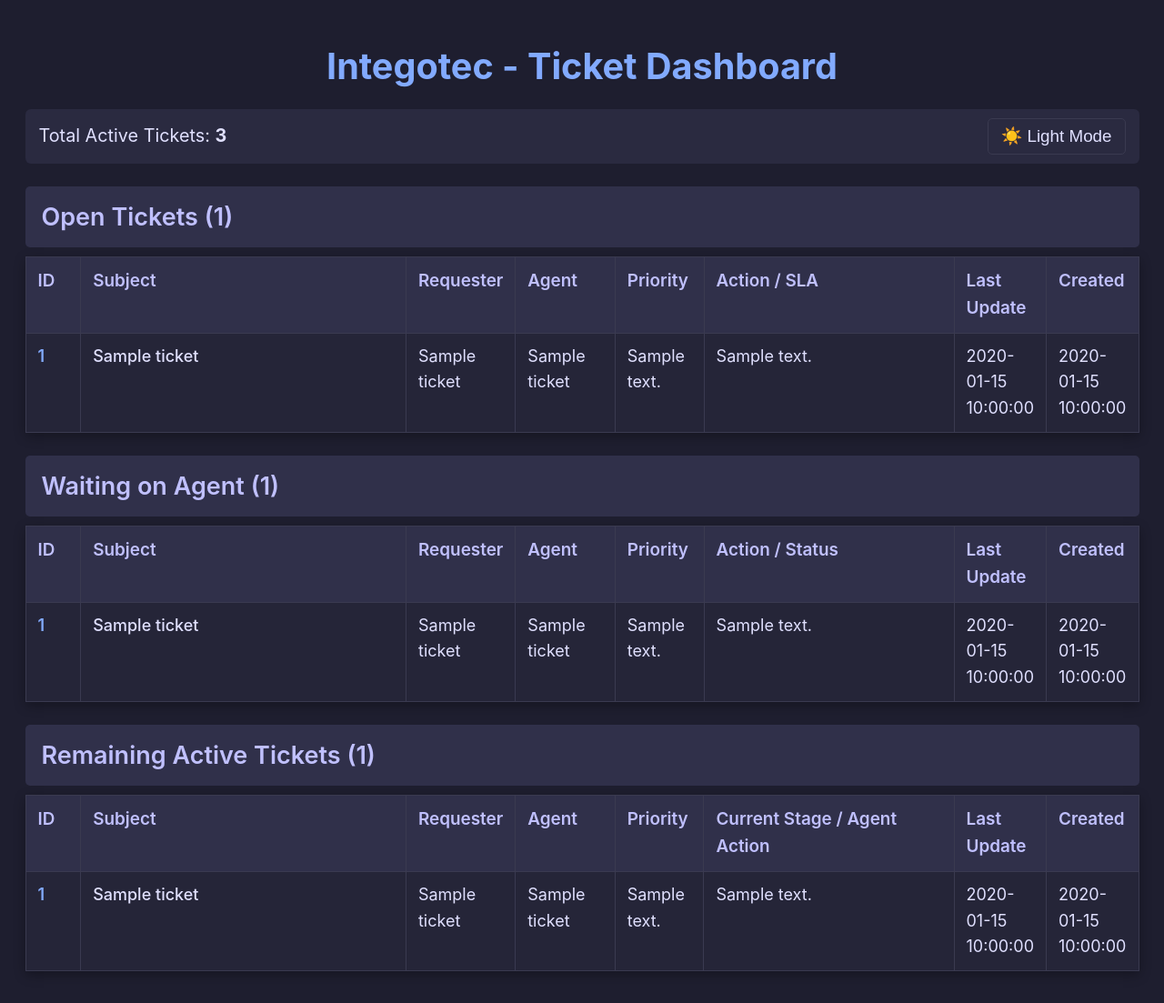
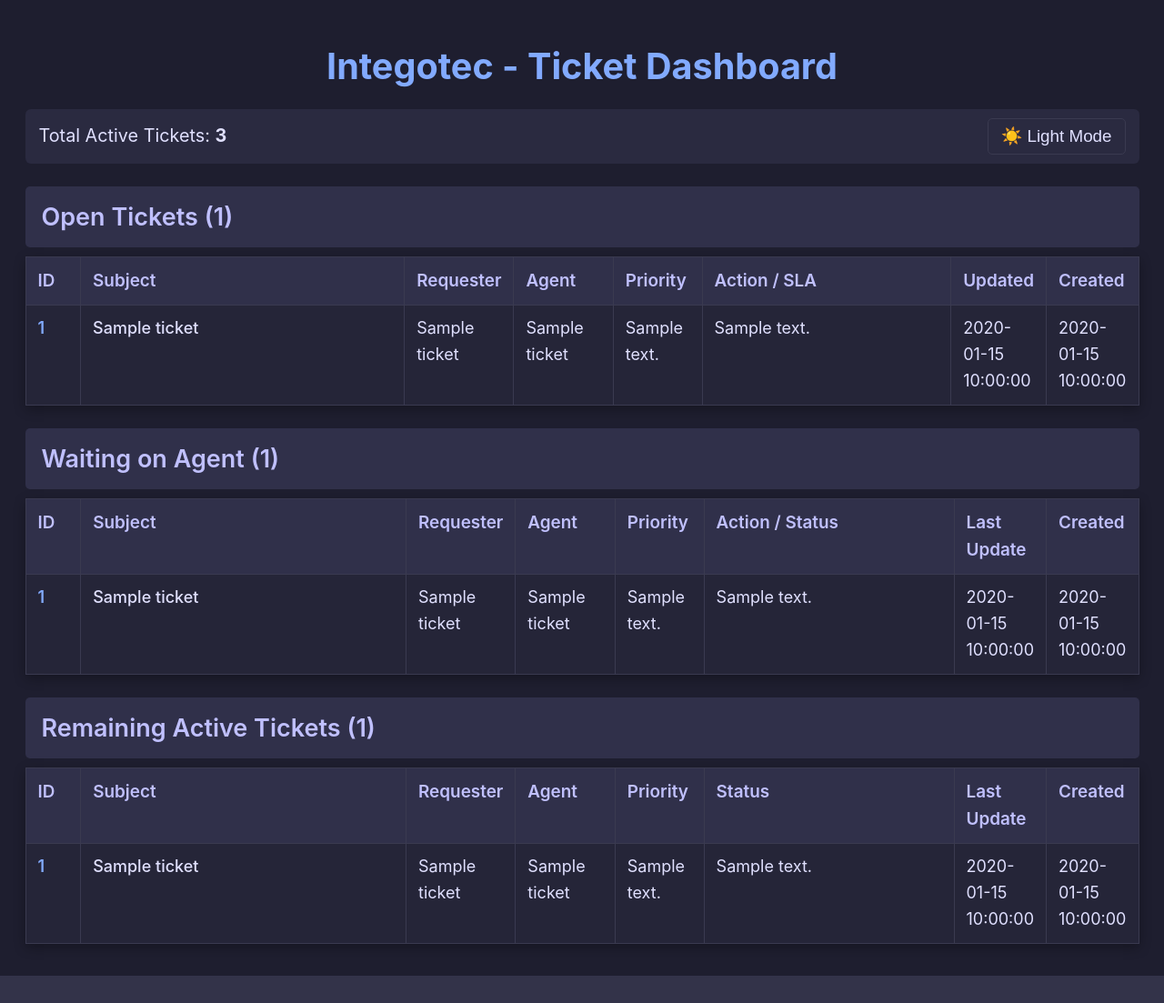
Before and after one commit to skelhammer/hivematrix-beacon, a Flask app: template templates/index.html in a window 1280 px wide. Shown: the whole page at 91% size. After the commit the page ends 1073 px from the top, so only its background shows below. Run offline with Flask 3, Linux system fonts and the light colour scheme; the template is opened without the code that fills it: most values are stand-ins (such as "Sample title", 1, 10 or a date in 2020).

Commit message:
Less text

```diff
--- a/templates/index.html
+++ b/templates/index.html
@@ -23,7 +23,7 @@
                     <tr>
                         <th class="col-id">ID</th> <th class="col-subject">Subject</th> <th class="col-requester">Requester</th> <th class="col-agent">Agent</th>
                         <th class="col-priority">Priority</th> <th class="col-action-sla">Action / SLA</th>
-                        <th class="col-updated">Last Update</th> <th class="col-created">Created</th>
+                        <th class="col-updated">Updated</th> <th class="col-created">Created</th>
                     </tr>
                 </thead>
                 <tbody>
@@ -92,7 +92,7 @@
                 <thead>
                     <tr>
                         <th class="col-id">ID</th> <th class="col-subject">Subject</th> <th class="col-requester">Requester</th> <th class="col-agent">Agent</th>
-                        <th class="col-priority">Priority</th> <th class="col-action-sla">Current Stage / Agent Action</th>
+                        <th class="col-priority">Priority</th> <th class="col-action-sla">Status</th>
                         <th class="col-updated">Last Update</th> <th class="col-created">Created</th>
                     </tr>
                 </thead>
```
